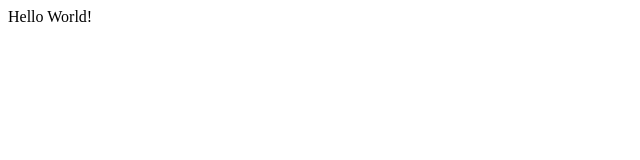
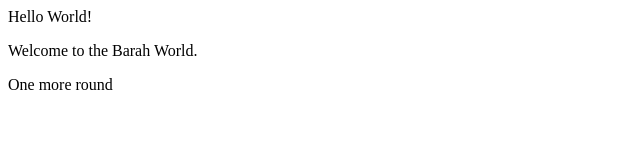
Before and after one commit to barauna/tutorial, a plain HTML site: page index.html in a window 1280 px wide. Shown: the whole page, without its empty margins (0-640 px from the left). Drawn offline with Linux system fonts and the light colour scheme.

Commit message:
Welcome Barah World

```diff
--- a/index.html
+++ b/index.html
@@ -4,5 +4,7 @@
     </head>
     <body>
         <p>Hello World!</p>
+        <p>Welcome to the Barah World.</p>
+        <p>One more round</p>
     </body>
 </html>
```
